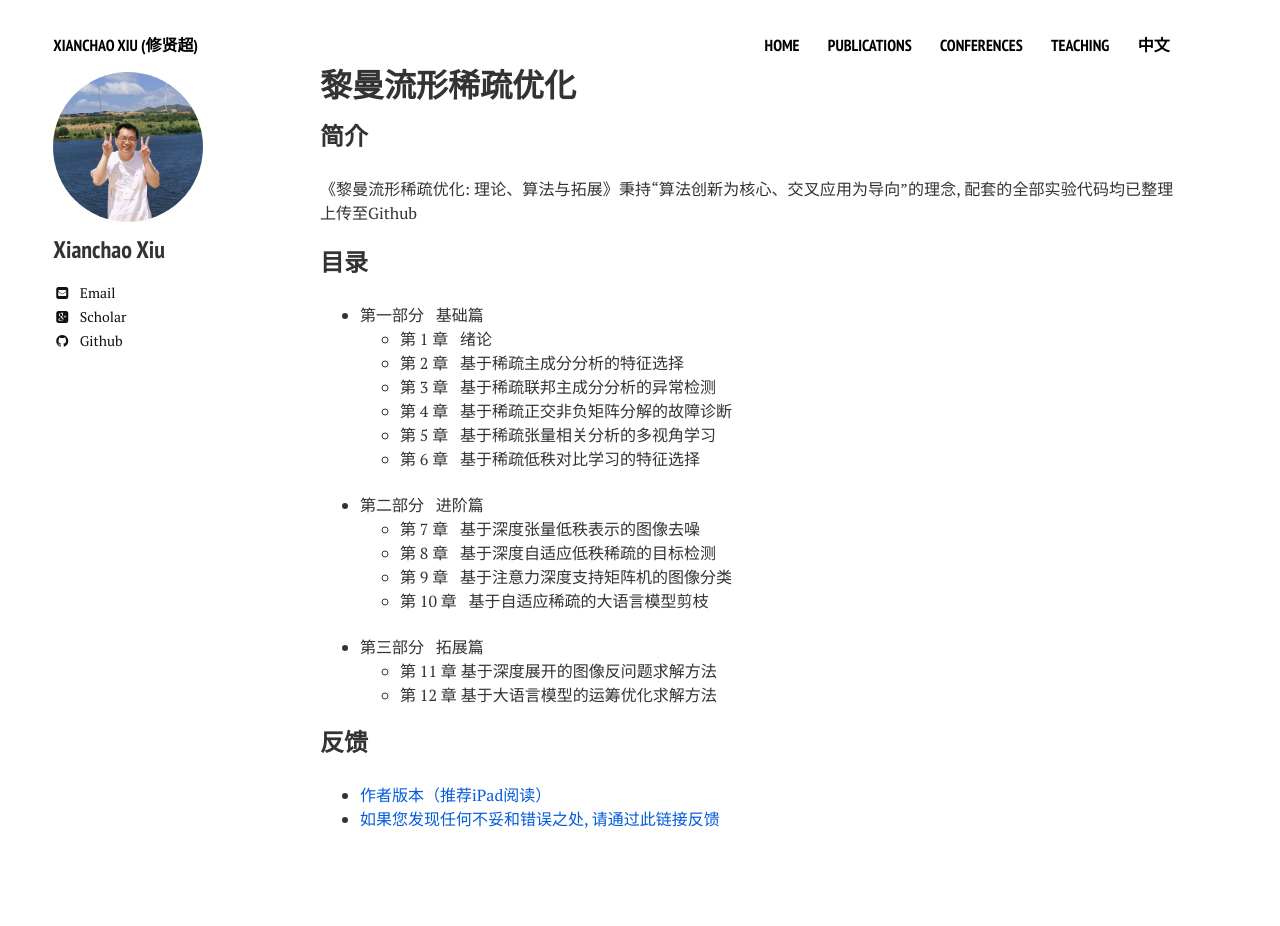
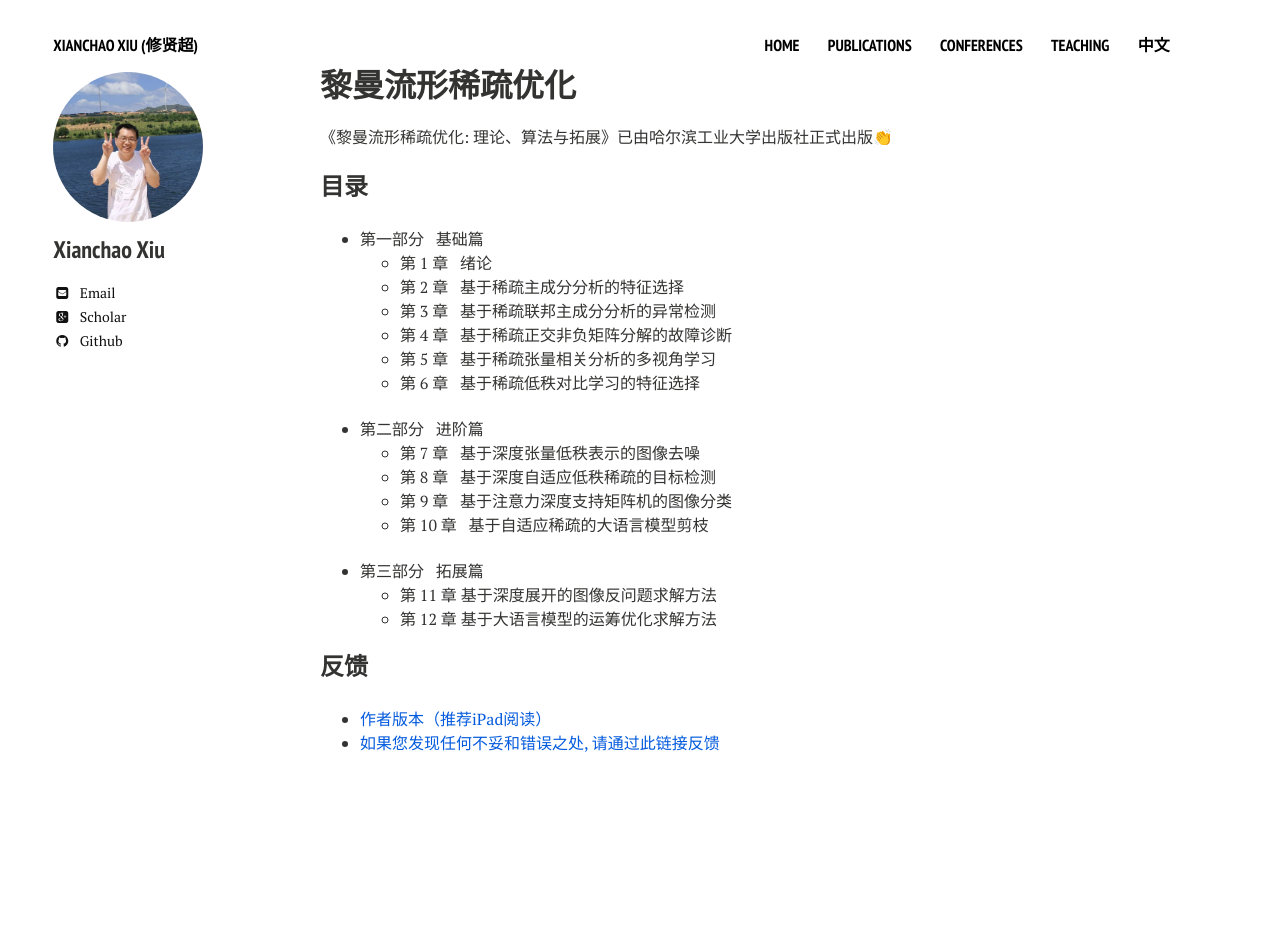
Before and after one commit to xianchaoxiu/xianchaoxiu.github.io, a Jekyll site: the page built from chinese/book/OPT/index.md, in a window 1280 px wide. Built offline with Jekyll 4.4.1, drawn with Linux system fonts in a browser that asks for light colours; nearby versions of some CDN libraries; after the commit the page ends 900 px from its top, so only the background shows below that.

Commit message:
Update index.md

```diff
--- a/chinese/book/OPT/index.md
+++ b/chinese/book/OPT/index.md
@@ -5,9 +5,7 @@ comments: false
 share: false
 ---
 
-### 简介
-
-《黎曼流形稀疏优化: 理论、算法与拓展》秉持“算法创新为核心、交叉应用为导向”的理念, 配套的全部实验代码均已整理上传至Github
+《黎曼流形稀疏优化: 理论、算法与拓展》已由哈尔滨工业大学出版社正式出版👏
 
 
 ### 目录
```
